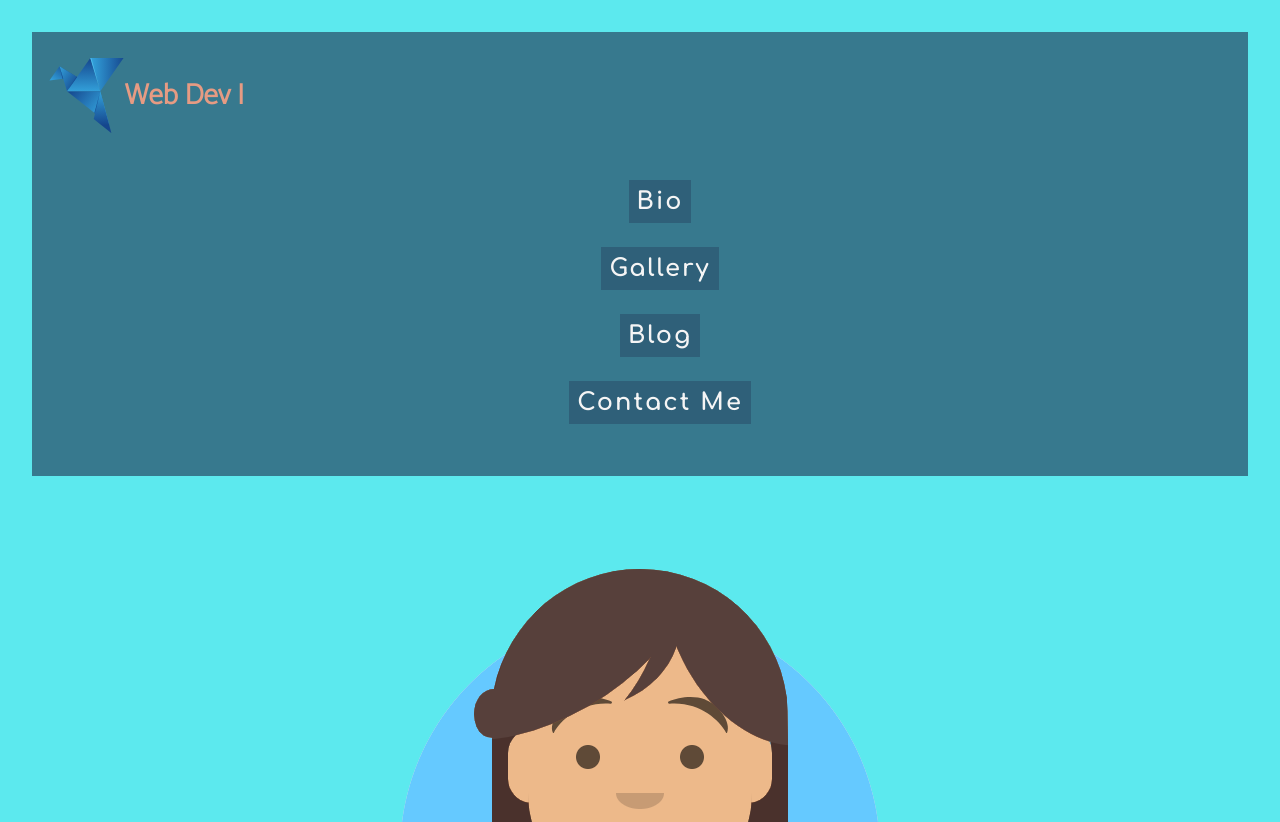
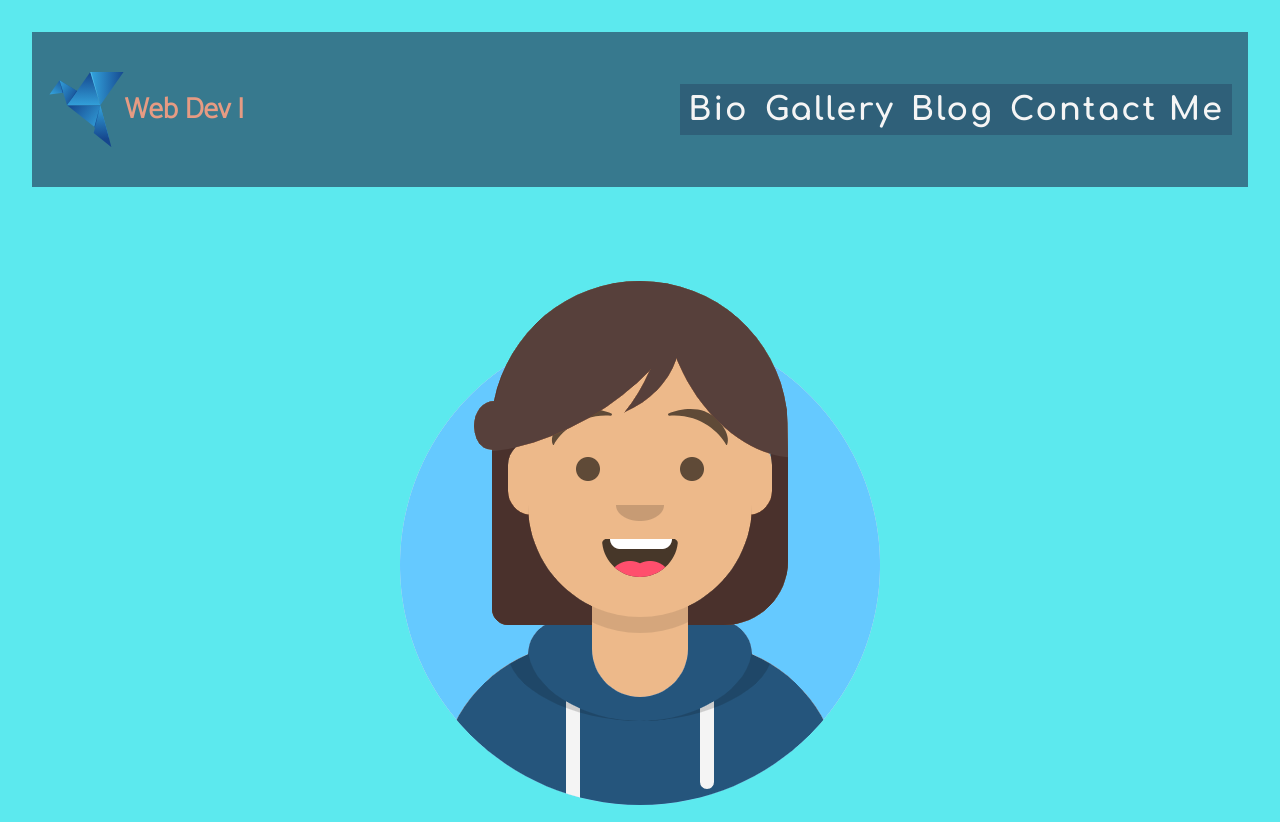
Before and after one commit to RVCC-IDMX/about-me-angiemorell, a plain HTML site: page index.html in a window 1280 px wide. Shown: the top 822 px of the page. Drawn offline with Linux system fonts and the light colour scheme.

Commit message:
add media query

```diff
--- a/css/nav.css
+++ b/css/nav.css
@@ -68,7 +68,7 @@ main {
 .navbar-links a {
 color: whitesmoke;
 background-color: rgba(45, 90, 116, 0.781);
-font-size: 1.5rem;
+font-size: 2rem;
 padding: .5rem .5rem;
 letter-spacing: 2px;
 text-decoration: none;
@@ -88,3 +88,21 @@ media query for non-mobile nav bar
 min-width set to width of nav elements
 such that no text wraps
 */
+
+@media screen and (min-width: 60rem) {
+
+    /* .navbar-links {
+        display: flex;
+        justify-content: space-between;
+
+    } */
+
+    .navbar {
+        flex-direction: row;
+        justify-content: space-between;
+    }
+
+    .navbar ul {
+        display: flex;
+    }
+}
```
